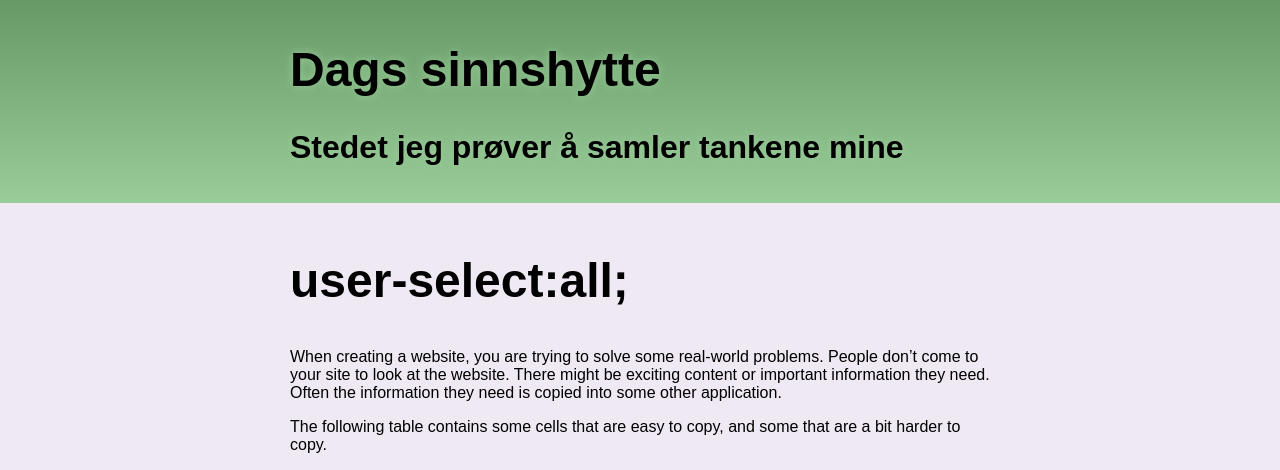
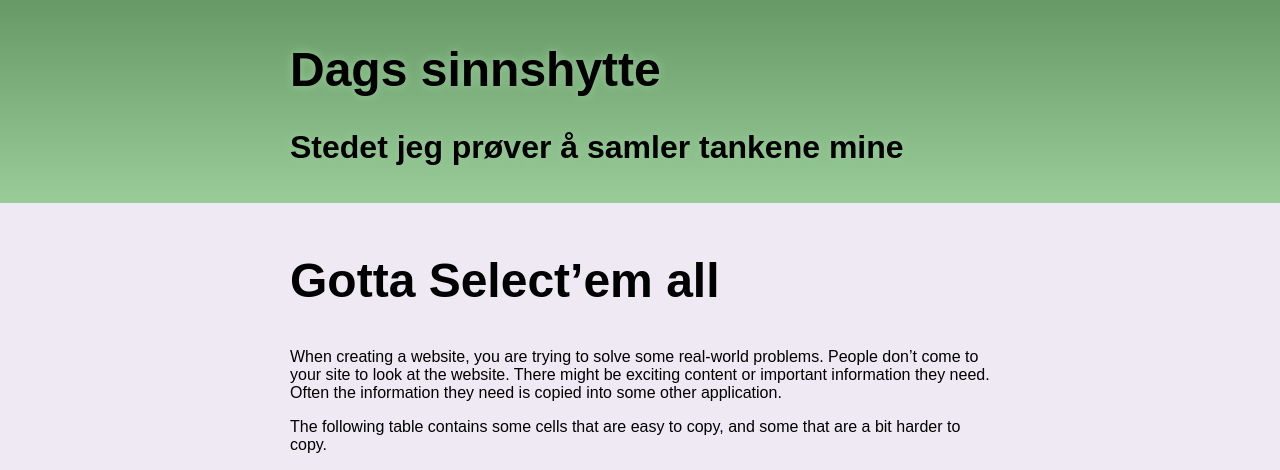
Before and after one commit to dagfs/dagfs.github.io, a Jekyll site: the page built from artikler/jul/user-select.md, in a window 1280 px wide and 1400 px high. Shown: the top 470 px of the window. Built offline with Jekyll 4.4.1, drawn with Linux system fonts in a browser that asks for light colours; our own code applies the rules of GitHub Pages for plain Markdown files; some of the changed text lies outside the part shown; grey boxes are pictures that could not be loaded.

Commit message:
Update user-select.md

```diff
--- a/artikler/jul/user-select.md
+++ b/artikler/jul/user-select.md
@@ -1,4 +1,4 @@
-# user-select:all;
+# Gotta Select’em all
 
 When creating a website, you are trying to solve some real-world problems. People don't come to your site to look at the website. There might be exciting content or important information they need. Often the information they need is copied into some other application.
 
```
Also changed, not shown: other parts of artikler/jul/user-select.md (+1 -1 lines).
